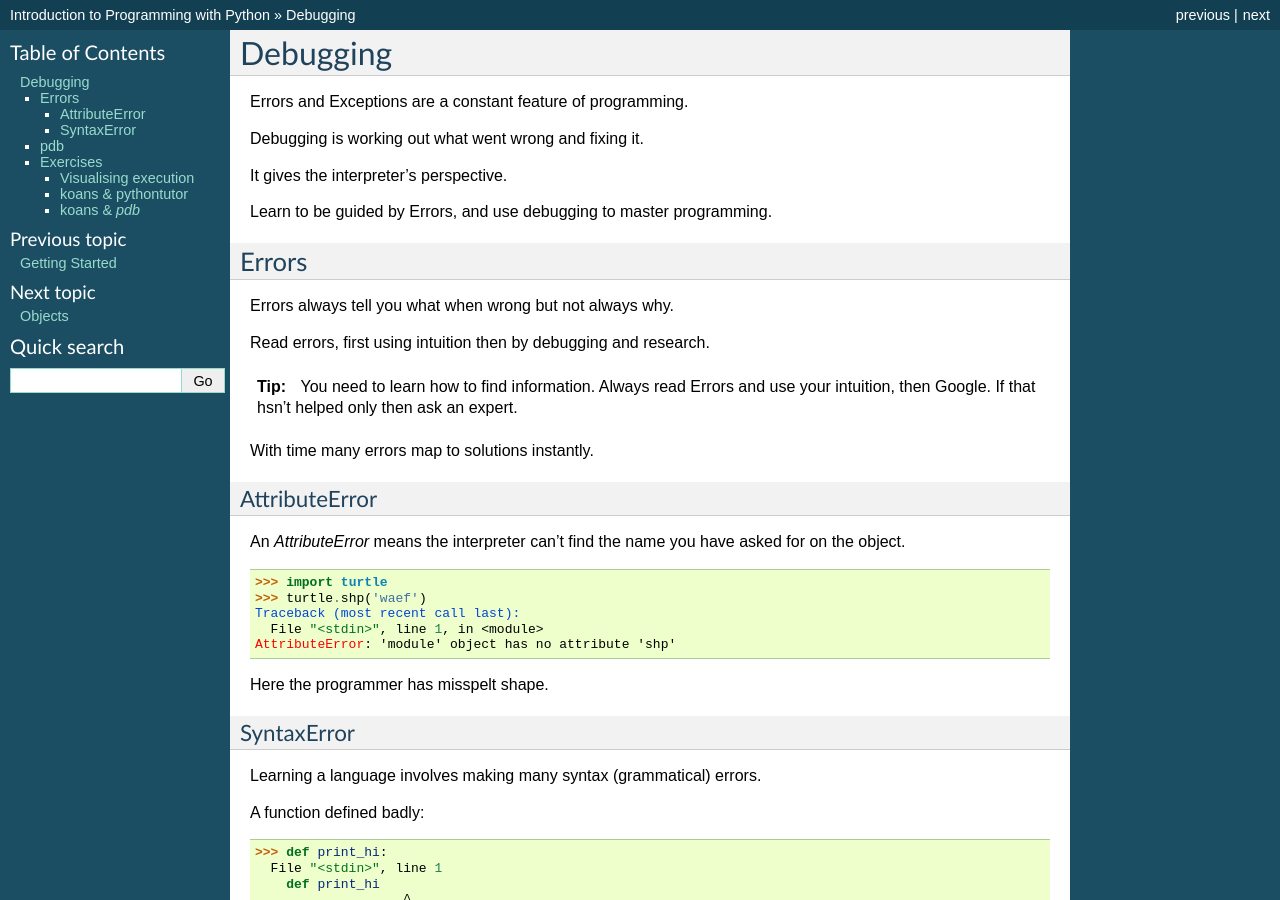
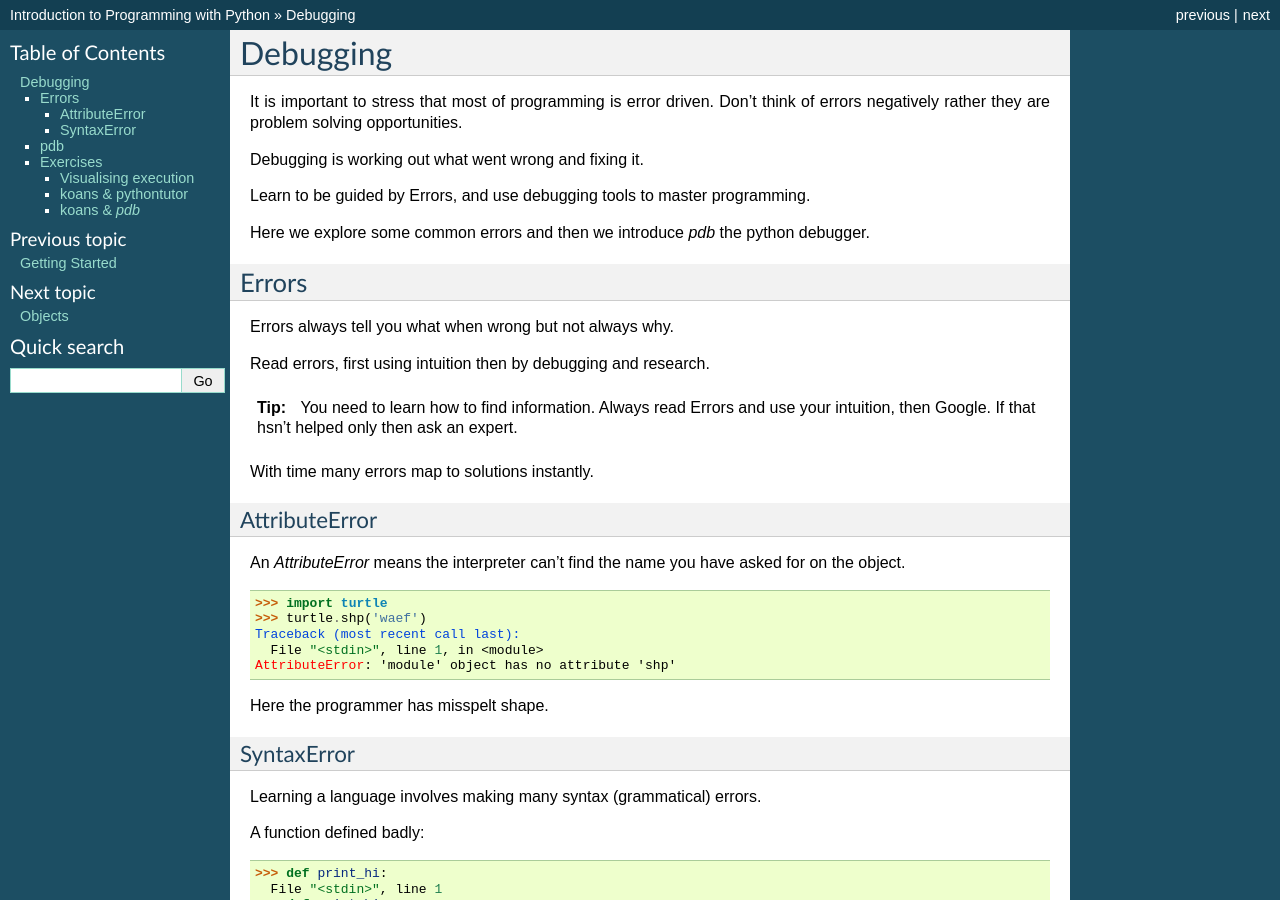
Before and after one commit to gu-lseg/intro-to-programming, a Sphinx documentation site: the page built from source/errors.rst, in a window 1280 px wide and 900 px high. Built offline with Sphinx 7.4.7, drawn with Linux system fonts in a browser that asks for light colours.

Commit message:
debugging intro

```diff
--- a/source/errors.rst
+++ b/source/errors.rst
@@ -1,14 +1,15 @@
 Debugging
 *********
 
-Errors and Exceptions are a constant feature of programming.
+It is important to stress that most of programming is error driven.
+Don't think of errors negatively rather they are problem solving opportunities.
 
 Debugging is working out what went wrong and fixing it.
 
-It gives the interpreter's perspective.
+Learn to be guided by Errors, and use debugging tools to master programming.
 
-Learn to be guided by Errors, and use debugging to master programming.
-
+Here we explore some common errors and then we introduce `pdb` the python
+debugger.
 
 Errors
 ======
```
